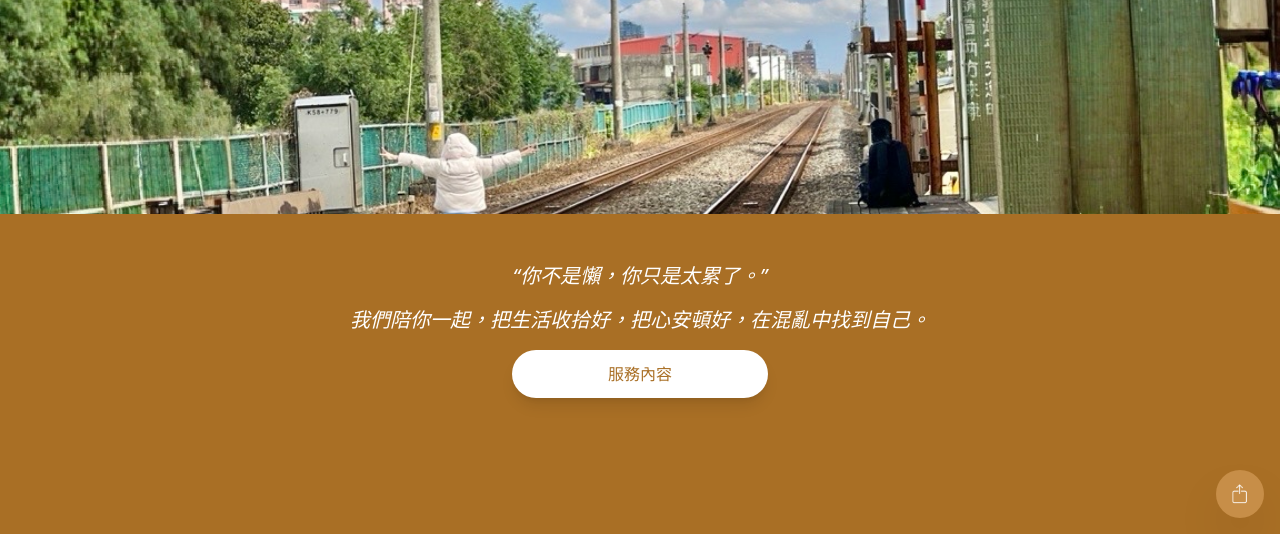
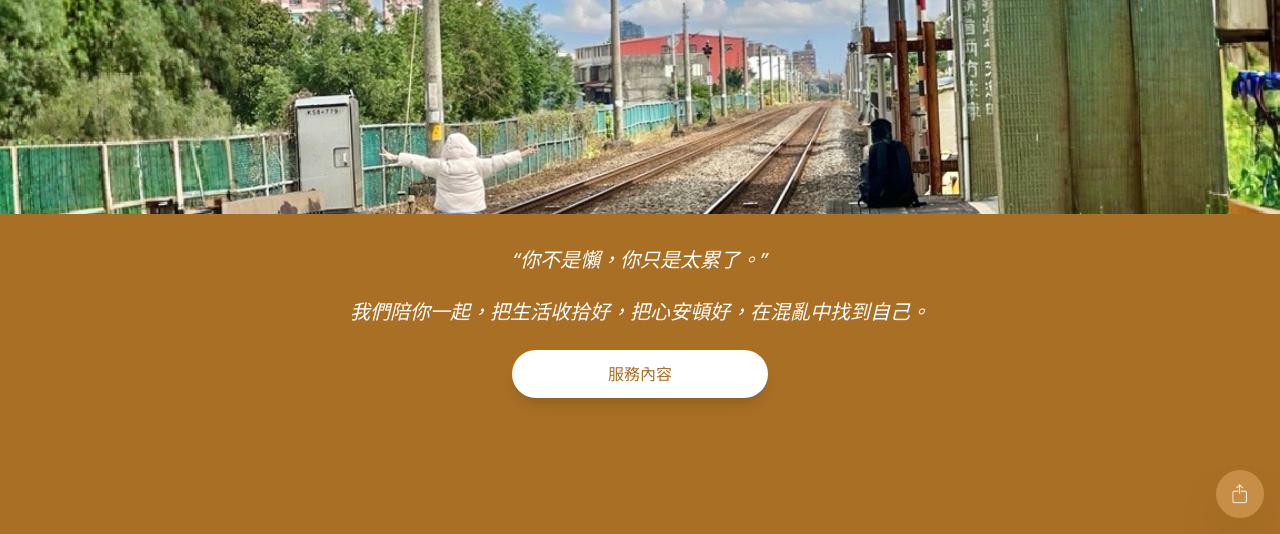
Before and after one commit to lightseek2025/qr-profile, a plain HTML site: page index.html in a window 1280 px wide. Shown: the part 266-800 px from the top of the page. Drawn offline with nearby package versions, Linux system fonts and the light colour scheme.

Commit message:
Update index.html

```diff
--- a/index.html
+++ b/index.html
@@ -28,7 +28,7 @@
       </div>
     </div>
     <!-- 文本區 40vh -->
-    <div class="h-[40vh] bg-[#A96F25] px-8 sm:px-12 pt-12 flex flex-col items-center justify-start text-white space-y-4 text-center">
+    <div class="h-[40vh] bg-[#A96F25] px-8 sm:px-12 pt-8 flex flex-col items-center justify-start text-white space-y-6 text-center">
       <p class="italic text-lg sm:text-xl leading-snug">“你不是懶，你只是太累了。”</p>
       <p class="italic text-lg sm:text-xl leading-snug">我們陪你一起，把生活收拾好，把心安頓好，在混亂中找到自己。</p>
       <button id="service-btn" class="mt-4 w-64 bg-white text-[#A96F25] font-medium px-6 py-3 rounded-full shadow-lg hover:bg-[#E6C99F] transition">
```
